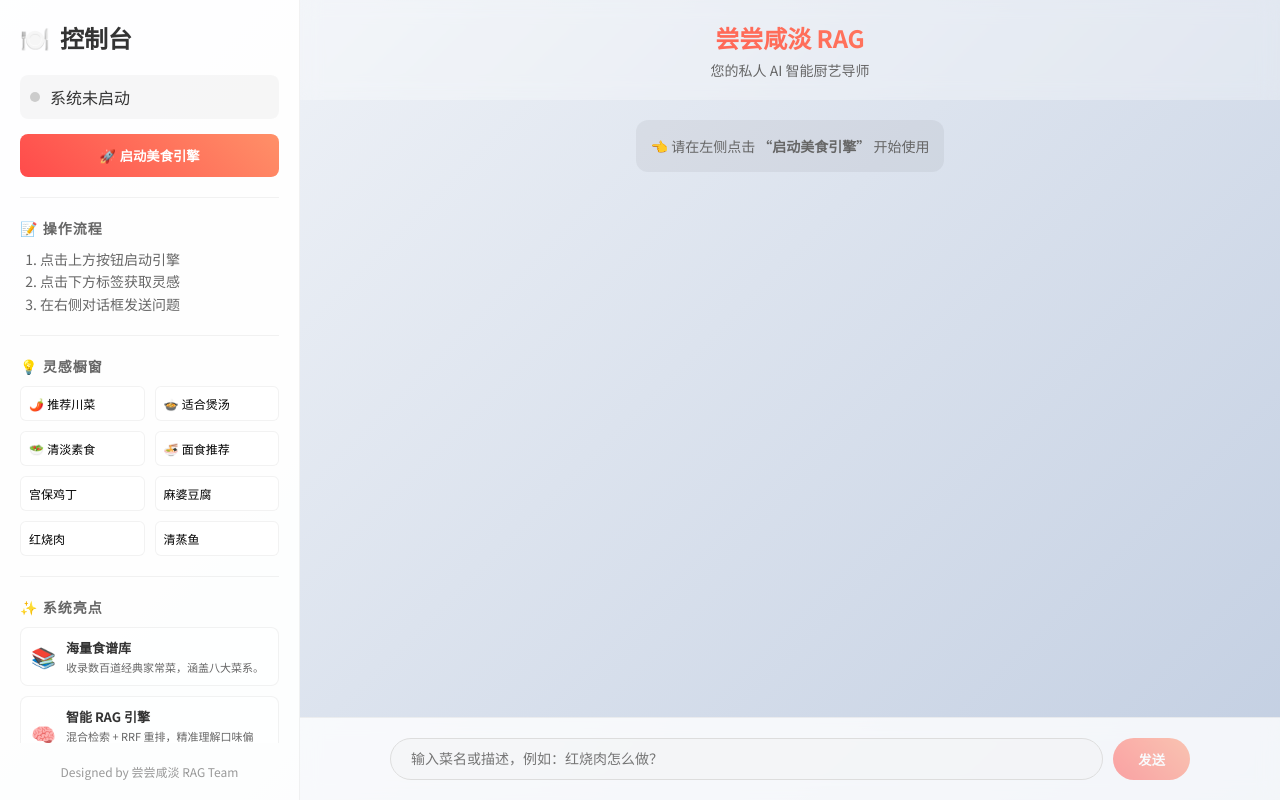
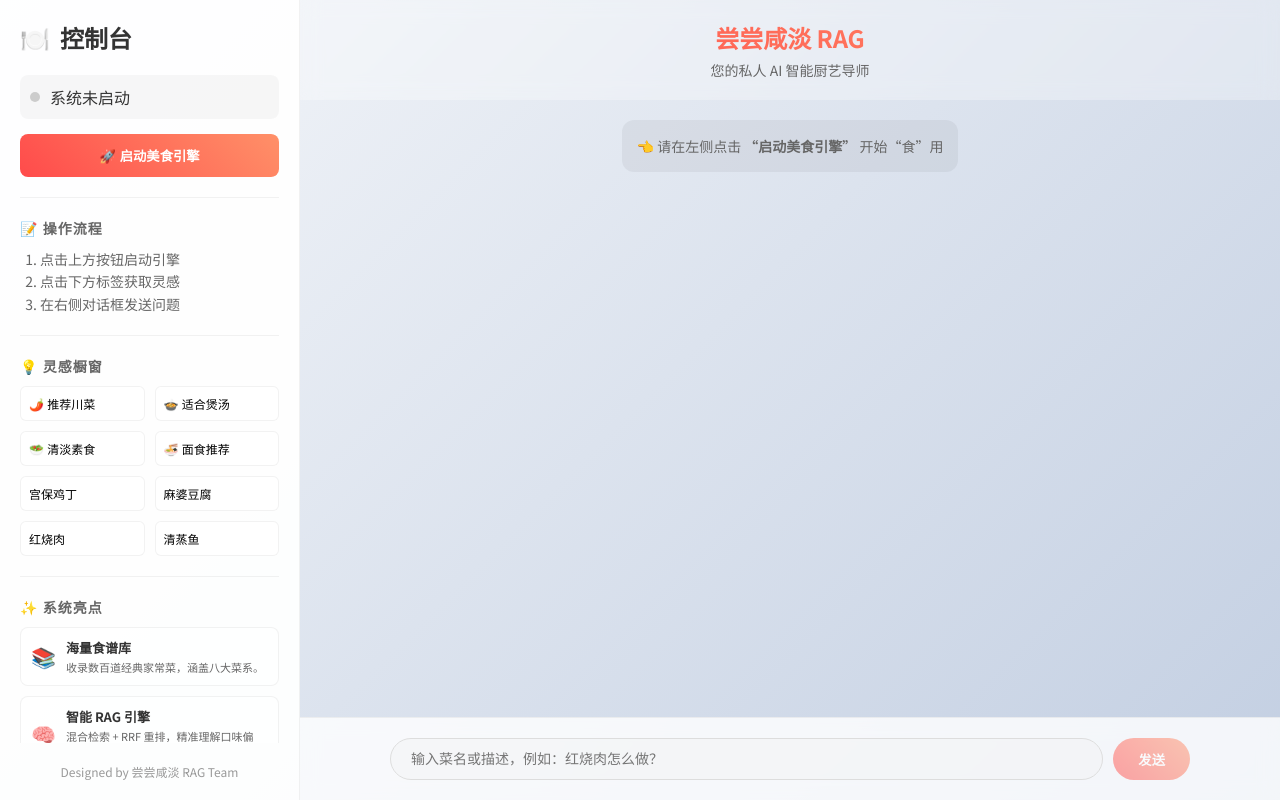
Before and after one commit to ITzzF/cook, a Flask app: page / in a window 1280 px wide. Run offline with Flask 3, Linux system fonts and the light colour scheme.

Commit message:
修改介绍，添加展示图片

```diff
--- a/templates/index.html
+++ b/templates/index.html
@@ -94,7 +94,7 @@
             <div id="chat-container" class="chat-container">
                 <div class="message system-message">
                     <div class="content">
-                        👈 请在左侧点击 <strong>“启动美食引擎”</strong> 开始使用
+                        👈 请在左侧点击 <strong>“启动美食引擎”</strong> 开始“食”用
                     </div>
                 </div>
             </div>
```
Also changed, not shown: image.png (added), readme.md.
